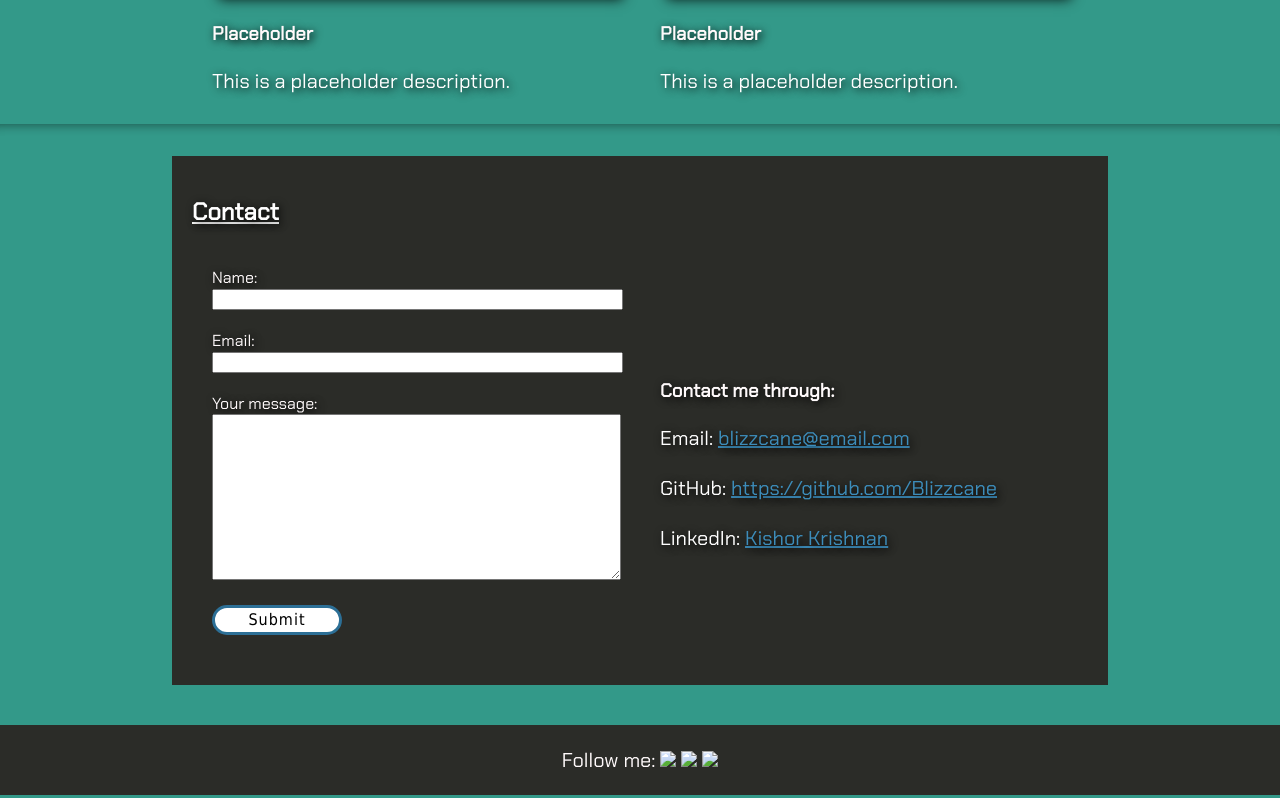
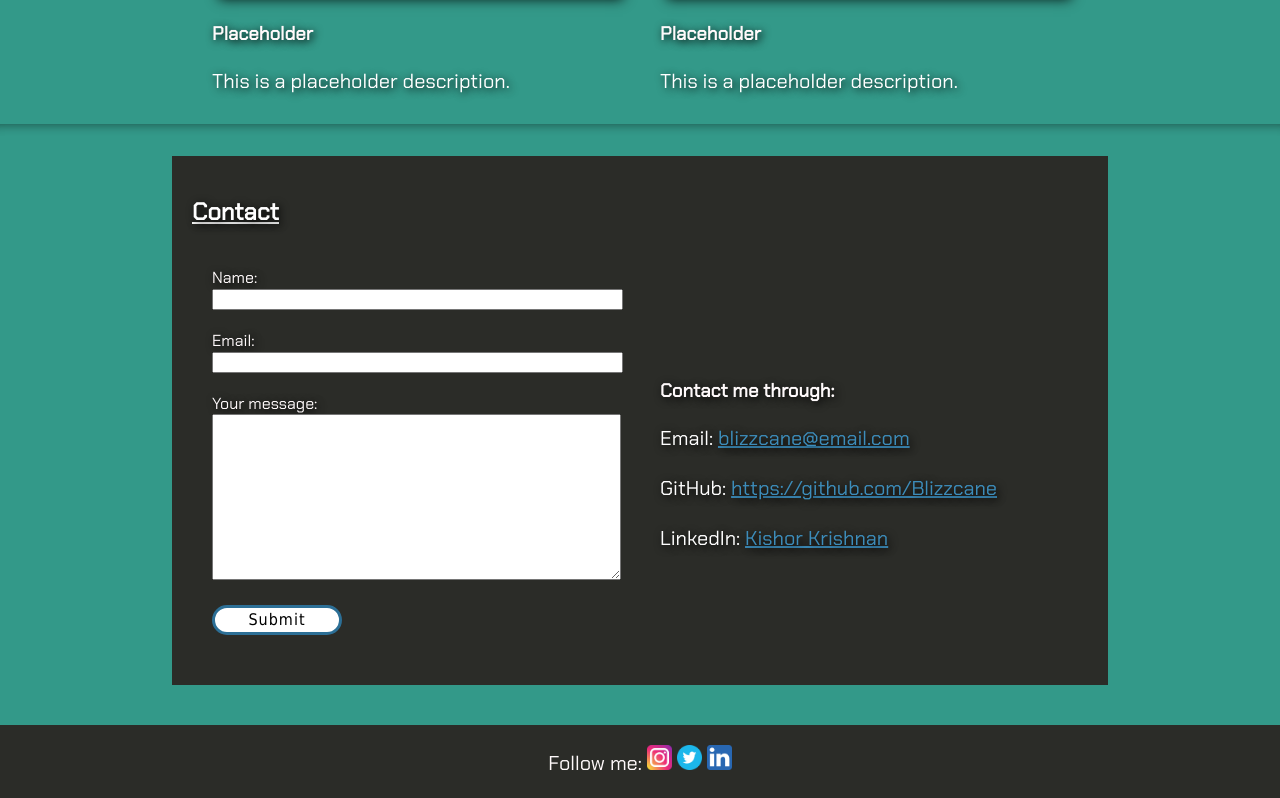
Before and after one commit to Blizzcane/Front-end-Foundations, a plain HTML site: page index.html in a window 1280 px wide. Shown: the part 1965-2763 px from the top of the page. Drawn offline with Linux system fonts and the light colour scheme; the site is published under a folder, as on GitHub Pages, so addresses that start at the root find nothing; a script that the page names is missing.

Commit message:
Update index.html

```diff
--- a/index.html
+++ b/index.html
@@ -128,9 +128,9 @@
 
     <footer>
       <p>Follow me:
-        <a href="https://www.instagram.com/blizzcane"><img src="/images/instaIcon.png"></a>
-        <a href="https://twitter.com/DarkFlarePrince"><img src="/images/twitterIcon.png"></a>
-        <a href="https://www.linkedin.com/in/kishor-krishnan-bba981105/"><img src="/images/linkedIcon.png"></a>
+        <a href="https://www.instagram.com/blizzcane"><img src="images/instaIcon.png"></a>
+        <a href="https://twitter.com/DarkFlarePrince"><img src="images/twitterIcon.png"></a>
+        <a href="https://www.linkedin.com/in/kishor-krishnan-bba981105/"><img src="images/linkedIcon.png"></a>
       </p>
     </footer>
 
```
